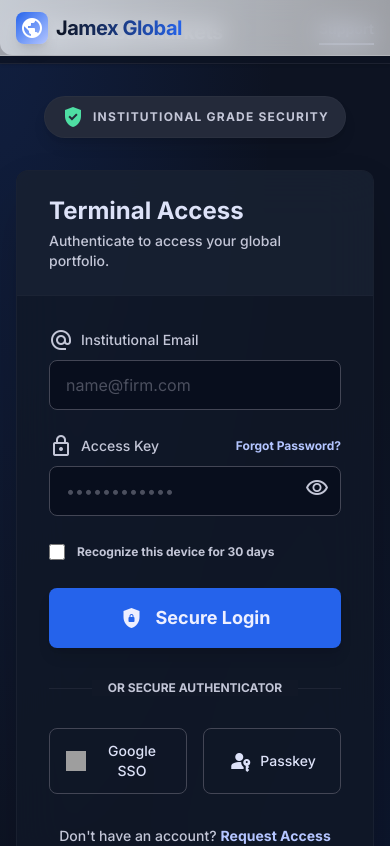
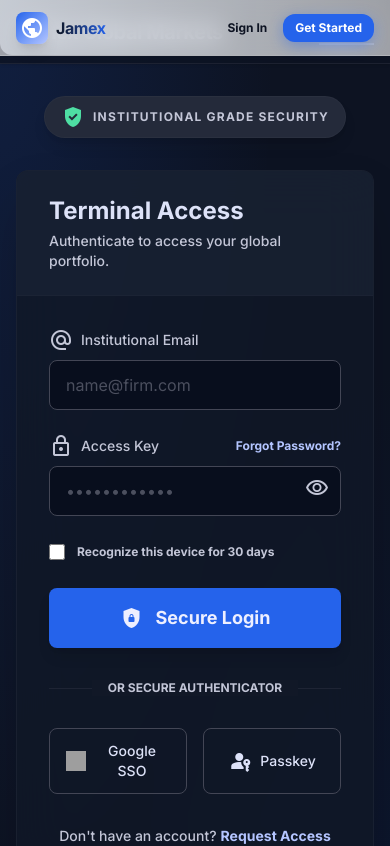
Before and after one commit to Rityxtech/Jamex-global-markets, a React (Vite) app: page /Jamex-global-markets/login in a window 390 px wide. Shown: the top 846 px of the page. Built offline with nearby package versions, Linux system fonts and the light colour scheme; grey boxes are pictures that could not be loaded.

Commit message:
feat: show login and sign up buttons on mobile header when logged out

```diff
--- a/src/components/Header.tsx
+++ b/src/components/Header.tsx
@@ -35,8 +35,9 @@ export default function Header() {
           <div className="w-8 h-8 rounded-lg bg-gradient-to-br from-[#2563eb] to-[#b4c5ff] flex items-center justify-center shadow-lg group-hover:scale-105 transition-transform">
             <span className="material-symbols-outlined text-white text-[20px]" style={{ fontVariationSettings: "'FILL' 1" }}>public</span>
           </div>
-          <span className="text-xl font-bold bg-clip-text text-transparent bg-gradient-to-r from-[#0d1322] to-[#2563eb] tracking-tight">
-            Jamex Global
+          <span className="text-base md:text-lg font-bold bg-clip-text text-transparent bg-gradient-to-r from-[#0d1322] to-[#2563eb] tracking-tight">
+            <span className="md:hidden">Jamex</span>
+            <span className="hidden md:inline">Jamex Global</span>
           </span>
         </Link>
 
@@ -65,11 +66,11 @@ export default function Header() {
       {/* RIGHT SIDE: Auth Buttons / Profile & Fake Logo */}
       <div className="flex items-center gap-4 relative z-10">
         {!isLoggedIn ? (
-          <div className="hidden sm:flex items-center gap-3">
-            <Link to="/login" className="px-5 py-2 text-sm font-bold text-[#0d1322] hover:text-[#2563eb] transition-colors">
+          <div className="flex items-center gap-1 sm:gap-3">
+            <Link to="/login" className="px-3 sm:px-5 py-1.5 sm:py-2 text-xs sm:text-sm font-bold text-[#0d1322] hover:text-[#2563eb] transition-colors">
               Sign In
             </Link>
-            <Link to="/register" className="px-5 py-2 text-sm font-bold bg-[#2563eb] text-white rounded-xl shadow-[0_4px_14px_rgba(37,99,235,0.4)] hover:shadow-[0_6px_20px_rgba(37,99,235,0.6)] hover:-translate-y-0.5 transition-all">
+            <Link to="/register" className="px-3 sm:px-5 py-1.5 sm:py-2 text-xs sm:text-sm font-bold bg-[#2563eb] text-white rounded-xl shadow-[0_4px_14px_rgba(37,99,235,0.4)] hover:shadow-[0_6px_20px_rgba(37,99,235,0.6)] hover:-translate-y-0.5 transition-all">
               Get Started
             </Link>
           </div>
```
